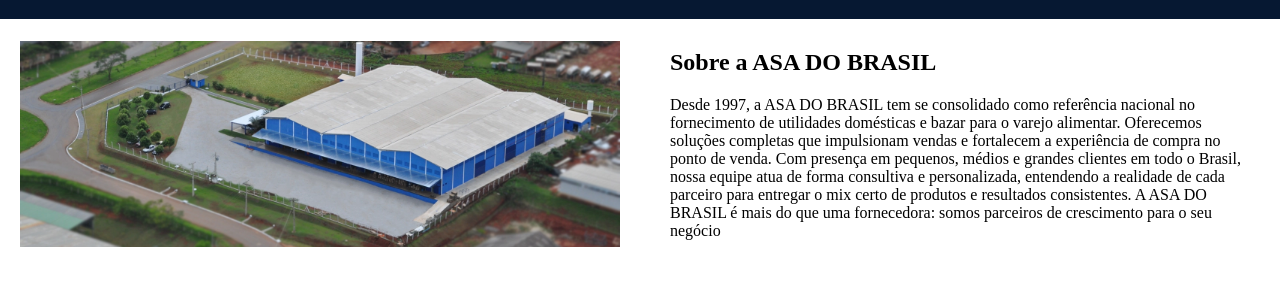
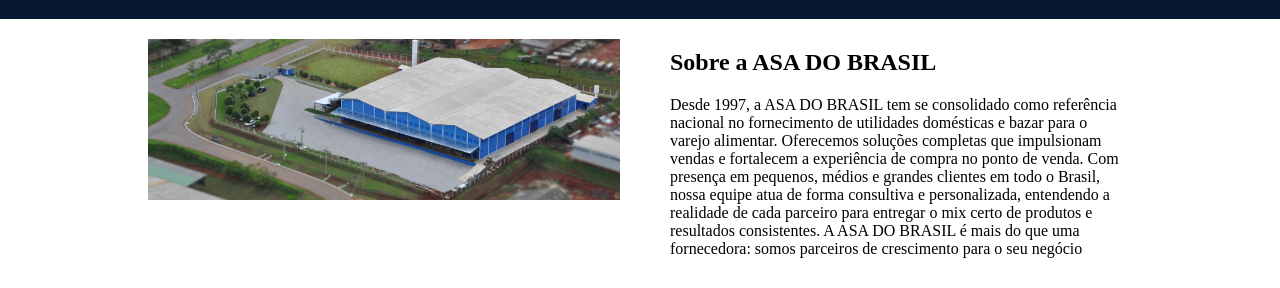
Before and after one commit to devgveb/projectasa, a plain HTML site: page index.html in a window 1280 px wide. Shown: the part 611-899 px from the top of the page. Drawn offline with Linux system fonts and the light colour scheme.

Commit message:
Refactor index.html structure and formatting

```diff
--- a/index.html
+++ b/index.html
@@ -110,6 +110,8 @@
 <div class="d-flex flex-row">
 <div class=" d-flex column-xl-12 DarkBlue CenterContent"><h1 class="font paddingTwo">Presente nos melhores varejos do Brasil</h1></div>
 
+<div class="d-flex-container">
+
     <section class="column-xl-6 column-md-6 column-sm-12">
 
 	    <div class="card-publish">
@@ -136,6 +138,8 @@
 
 </div>
 
+</div>
+
 </body>
 
 </html>
```
